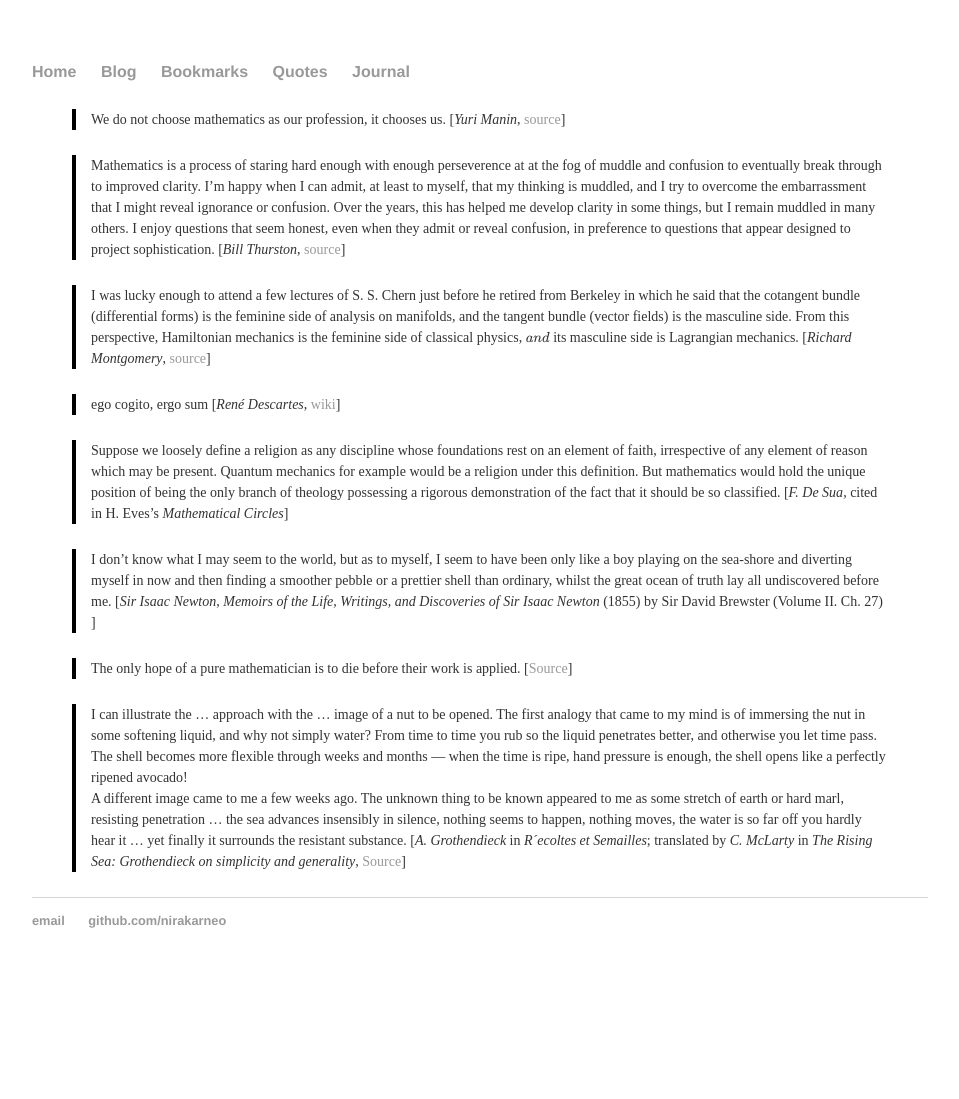
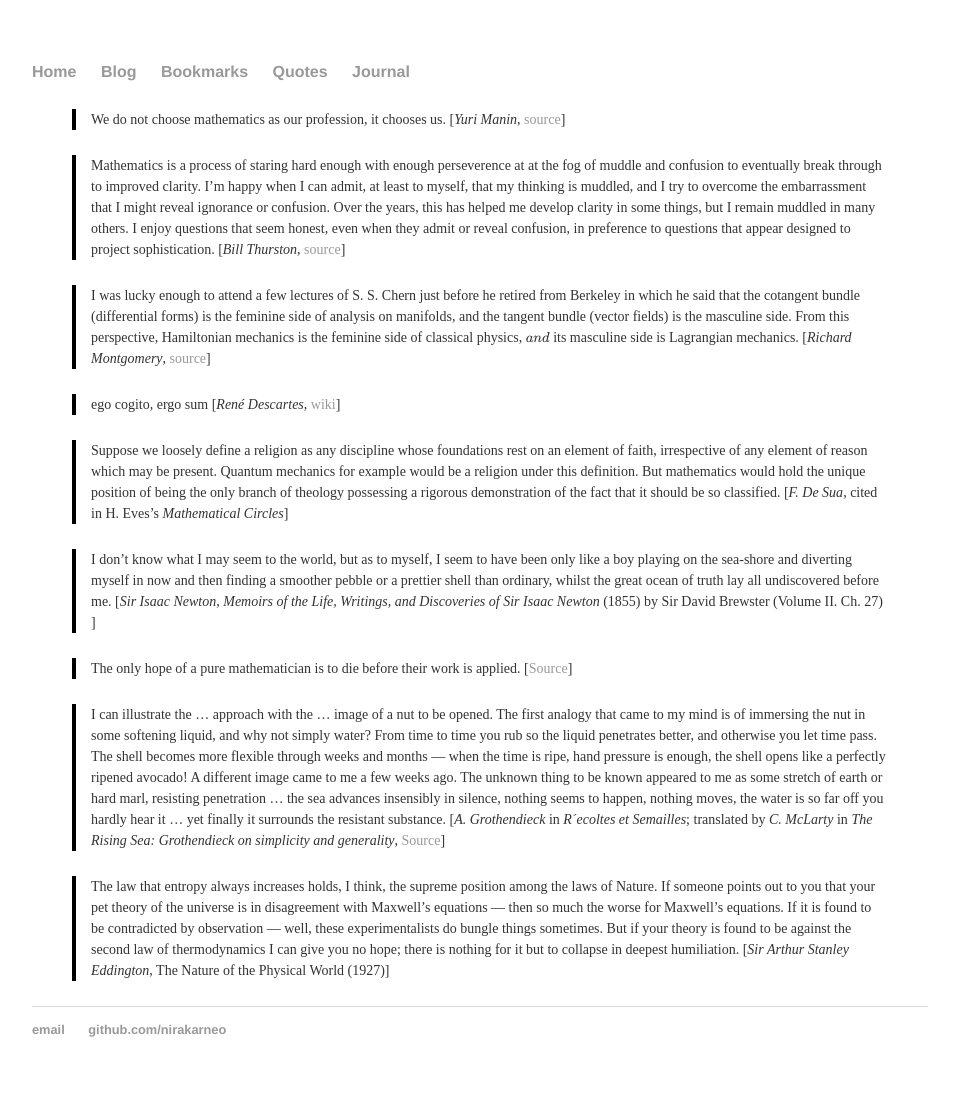
Before and after one commit to nirakarneo/nirakarneo.github.io, a Jekyll site: the page built from quotes/index.md, in a window 1280 px wide. Shown: the whole page, without its empty margins (160-1119 px from the left). Built offline with Jekyll 4.4.1, drawn with Linux system fonts in a browser that asks for light colours; formulas are drawn with MathJax 3; before the commit the page ends 990 px from its top, so only the background shows below that.

Commit message:
Update index.md

```diff
--- a/quotes/index.md
+++ b/quotes/index.md
@@ -19,6 +19,6 @@ title: Quotes
 > The only hope of a pure mathematician is to die before their work is applied. [[Source](https://www.quora.com/Is-all-mathematics-applied-mathematics-eventually/answer/Caleb-Vatral)]
 
 > I can illustrate the ... approach with the ... image of a nut to be opened. The first analogy that came to my mind is of immersing the nut in some softening liquid, and why not simply water? From time to time you rub so the liquid penetrates better, and otherwise
-you let time pass. The shell becomes more flexible through weeks and months — when the time is ripe, hand pressure is enough, the shell opens like a perfectly ripened avocado!
-> A different image came to me a few weeks ago. The unknown thing to be known appeared to me as some stretch of earth or hard marl, resisting penetration ... the sea advances insensibly in silence, nothing seems to happen, nothing moves, the water is so
-far off you hardly hear it ... yet finally it surrounds the resistant substance. [*A. Grothendieck* in *R´ecoltes et Semailles*; translated by *C. McLarty* in *The Rising Sea: Grothendieck on simplicity and generality*, [Source](http://www.landsburg.com/grothendieck/mclarty1.pdf)]
+you let time pass. The shell becomes more flexible through weeks and months — when the time is ripe, hand pressure is enough, the shell opens like a perfectly ripened avocado! A different image came to me a few weeks ago. The unknown thing to be known appeared to me as some stretch of earth or hard marl, resisting penetration ... the sea advances insensibly in silence, nothing seems to happen, nothing moves, the water is so far off you hardly hear it ... yet finally it surrounds the resistant substance. [*A. Grothendieck* in *R´ecoltes et Semailles*; translated by *C. McLarty* in *The Rising Sea: Grothendieck on simplicity and generality*, [Source](http://www.landsburg.com/grothendieck/mclarty1.pdf)]
+
+> The law that entropy always increases holds, I think, the supreme position among the laws of Nature. If someone points out to you that your pet theory of the universe is in disagreement with Maxwell's equations — then so much the worse for Maxwell's equations. If it is found to be contradicted by observation — well, these experimentalists do bungle things sometimes. But if your theory is found to be against the second law of thermodynamics I can give you no hope; there is nothing for it but to collapse in deepest humiliation. [*Sir Arthur Stanley Eddington*, The Nature of the Physical World (1927)]
```
